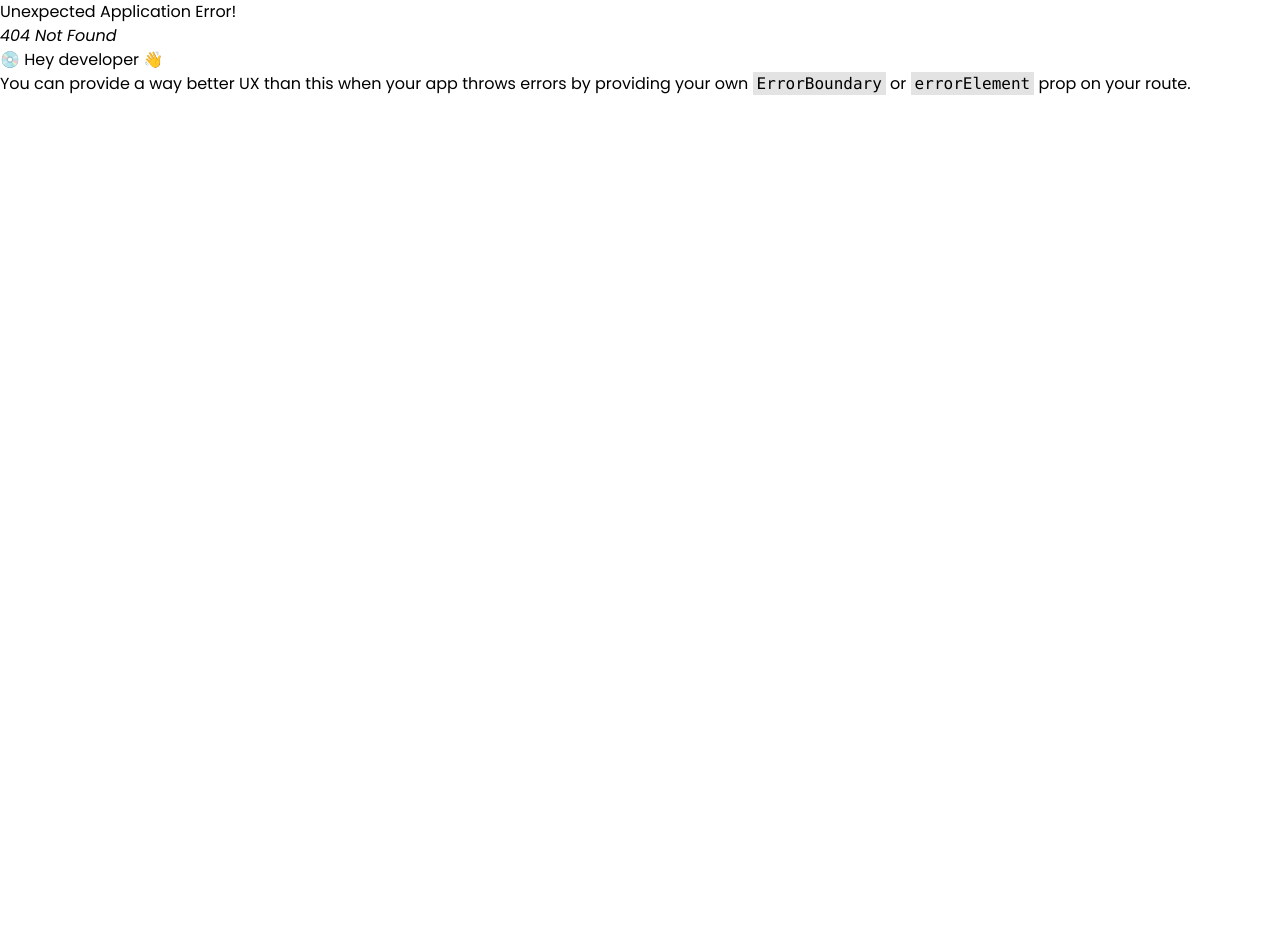
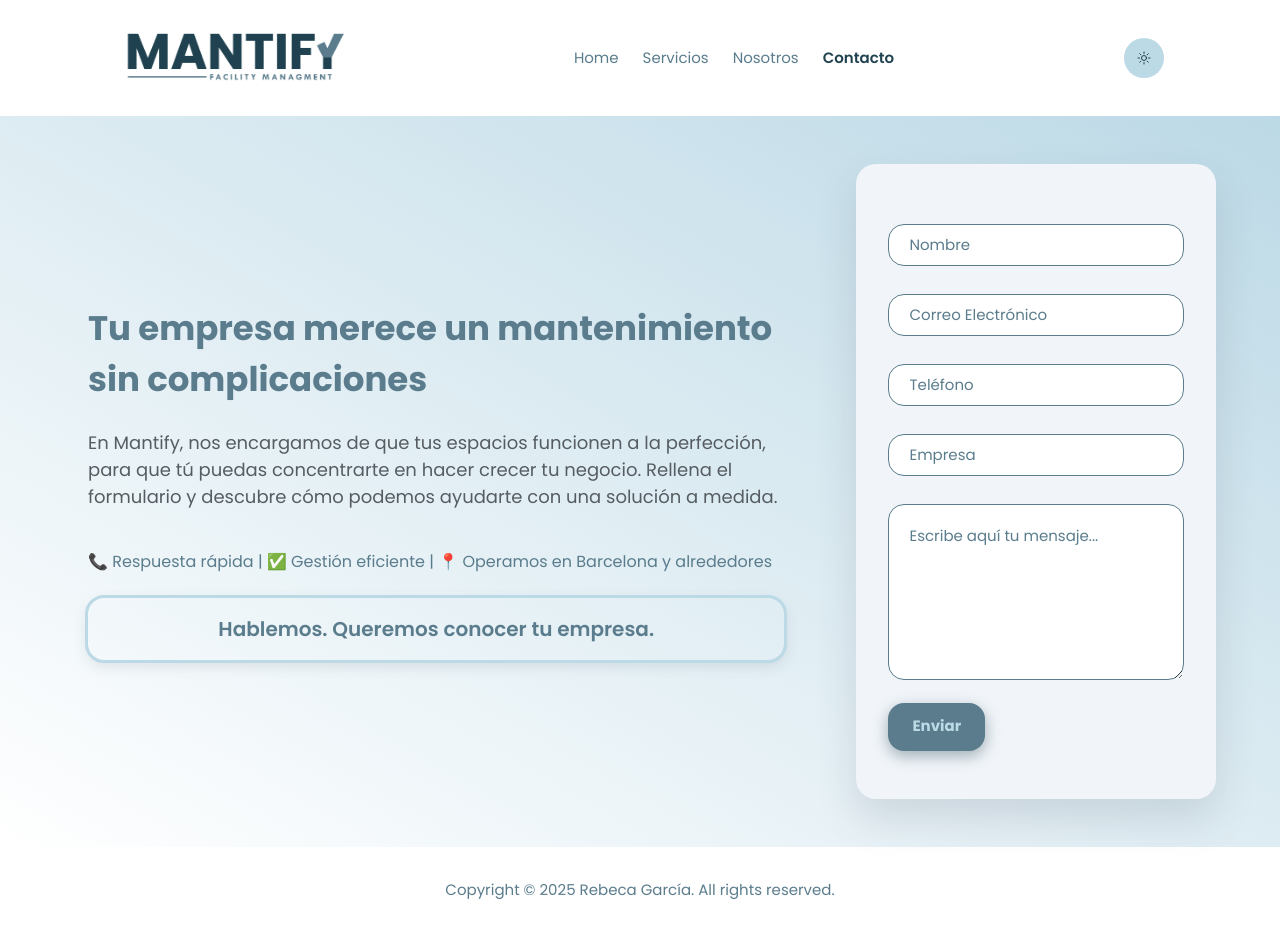
Before and after one commit to rebkg87/Mantify_website, a React (Vite) app: page /contact in a window 1280 px wide. Before the commit this address had no page. Before the commit the page ends 800 px from the top, so only its background shows below. Built offline with nearby package versions, Linux system fonts and the light colour scheme.

Commit message:
add Contact Page & route

```diff
--- a/src/components/sections/Contact.jsx
+++ b/src/components/sections/Contact.jsx
@@ -11,7 +11,7 @@ const Contact = ({ contactTitle, contactDescription, contactList, contactCTA, li
                 <p className='text-tertiary-foreground dark:text-white text-md mt-6'>
                     {contactDescription}
                 </p>
-                <ul className={`text-tertiary dark:text-white list-disc ${listVisibility} `}>
+                <ul className={`text-secondary dark:text-white mt-10 ${listVisibility} `}>
                     <li>
                         {contactList}
                     </li>
--- a/src/components/ui/ContactForm.jsx
+++ b/src/components/ui/ContactForm.jsx
@@ -1,4 +1,4 @@
-import React from 'react'
+import React, { useState } from 'react'
 import MainInput from './MainInput'
 import MainButton from './MainButton'
 import { useForm } from 'react-hook-form';
@@ -8,7 +8,7 @@ import { contactFormSchema } from '../../validationSchemas/validationSchemas';
 import { motion, AnimatePresence } from 'framer-motion';
 
 const ContactForm = () => {
-    const [showModal, setShowModal] = React.useState(false);
+    const [showModal, setShowModal] = useState(false);
 
     const {
         register,
@@ -71,12 +71,12 @@ const ContactForm = () => {
                     </div>
                     <div>
                         <MainInput
-                            id="title"
-                            placeholder="Asunto"
-                            {...register("title")}
+                            id="company"
+                            placeholder="Empresa"
+                            {...register("company")}
                         />
-                        {errors.title && (
-                            <p className="text-red-500 text-sm mt-1">{errors.title.message}</p>
+                        {errors.company && (
+                            <p className="text-red-500 text-sm mt-1">{errors.company.message}</p>
                         )}
                     </div>
                     <div>
--- /dev/null
+++ b/src/pages/ContactPage.jsx
@@ -0,0 +1,19 @@
+import React from 'react'
+import Contact from '../components/sections/Contact'
+
+const ContactPage = () => {
+    return (
+        <div>
+            <Contact
+                contactTitle="Tu empresa merece un mantenimiento sin complicaciones"
+                contactDescription="En Mantify, nos encargamos de que tus espacios funcionen a la perfección, para que tú puedas concentrarte en hacer crecer tu negocio.
+
+                Rellena el formulario y descubre cómo podemos ayudarte con una solución a medida."
+                contactList="📞 Respuesta rápida | ✅ Gestión eficiente | 📍 Operamos en Barcelona y alrededores"
+                contactCTA="Hablemos. Queremos conocer tu empresa."
+            />
+        </div>
+    )
+}
+
+export default ContactPage
--- a/src/pages/HomePage.jsx
+++ b/src/pages/HomePage.jsx
@@ -1,7 +1,6 @@
 import React from 'react'
 import MainHero from '../components/sections/MainHero'
 import Hero2 from '../components/sections/Hero2'
-import Card from '../components/ui/Card'
 import HowWeDo from '../components/sections/HowWeDo'
 import Contact from '../components/sections/Contact'
 
--- a/src/router/index.jsx
+++ b/src/router/index.jsx
@@ -1,14 +1,15 @@
 import { createBrowserRouter } from "react-router-dom";
 import HomePage from "../pages/HomePage";
 import Layout from "../layout/Layout";
+import ContactPage from "../pages/ContactPage";
 
 export const router = createBrowserRouter([
     {
         path: "/",
         element: <Layout />,
         children: [
-            { path: "/", element: <HomePage /> }
-
+            { path: "/", element: <HomePage /> },
+            { path: "/contact", element: <ContactPage /> }
         ]
 
     }
--- a/src/validationSchemas/validationSchemas.js
+++ b/src/validationSchemas/validationSchemas.js
@@ -2,8 +2,8 @@ import * as yup from 'yup'
 
 export const contactFormSchema = yup.object().shape({
     name: yup.string().required('El nombre es obligatorio'),
-    title: yup.string().required('El asunto es obligatorio'),
     email: yup.string().email("Formato no válido").required("El email es obligatorio"),
     phone: yup.string().required("El teléfono es obligatorio"),
+    company: yup.string().required("El nombre de la empresa es obligatorio"),
     content: yup.string().required('El mensaje es obligatorio')
 })
```
